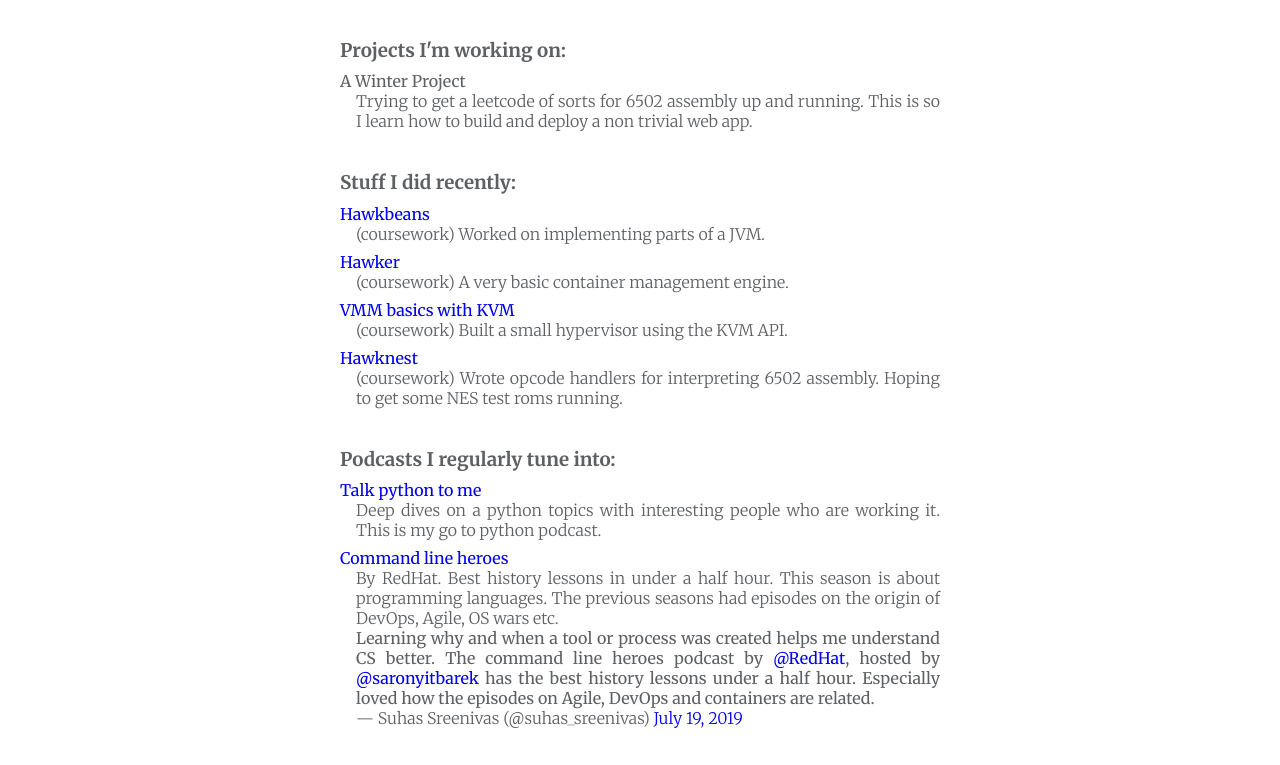
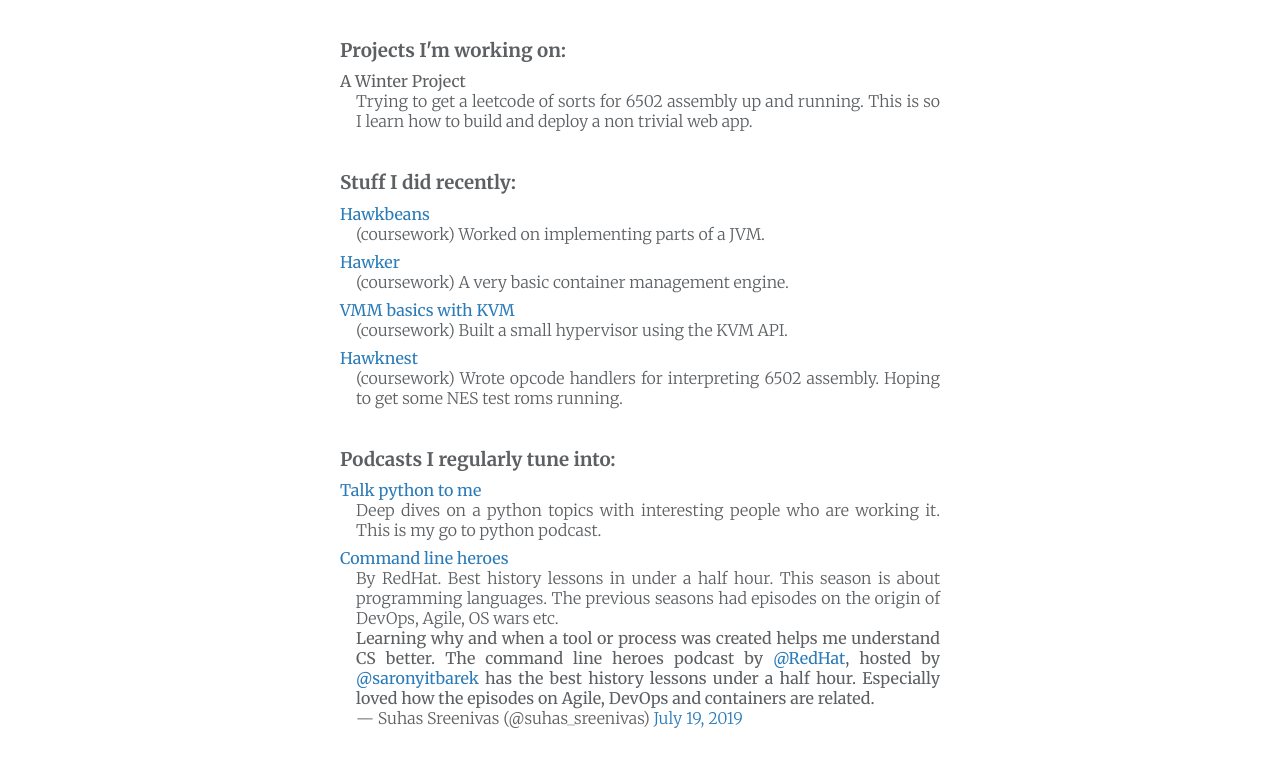
Before and after one commit to suhas-sreenivas/suhas-sreenivas.github.io, a plain HTML site: page index.html in a window 1280 px wide. Shown: the part 136-901 px from the top of the page. Drawn offline with Linux system fonts and the light colour scheme.

Commit message:
change default link color temporarily

```diff
--- a/styles.css
+++ b/styles.css
@@ -29,6 +29,7 @@
 
 a{
     text-decoration: none;
+    color: #2b7bb9
 }
 
 .menu-container{
```
